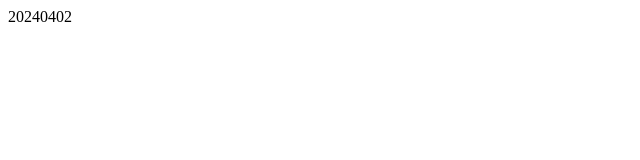
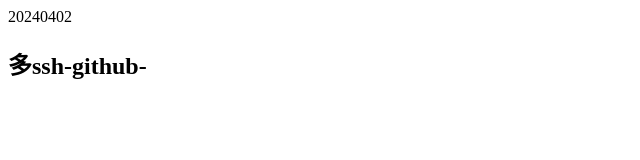
Before and after one commit to Lumidouce/test, a plain HTML site: page src/index.html in a window 1280 px wide. Shown: the whole page, without its empty margins (0-640 px from the left). Drawn offline with Linux system fonts and the light colour scheme.

Commit message:
ssh-github

```diff
--- a/src/index.html
+++ b/src/index.html
@@ -7,5 +7,6 @@
 </head>
 <body>
   <span>20240402</span>
+  <h2>多ssh-github-</h2>
 </body>
 </html>
```
